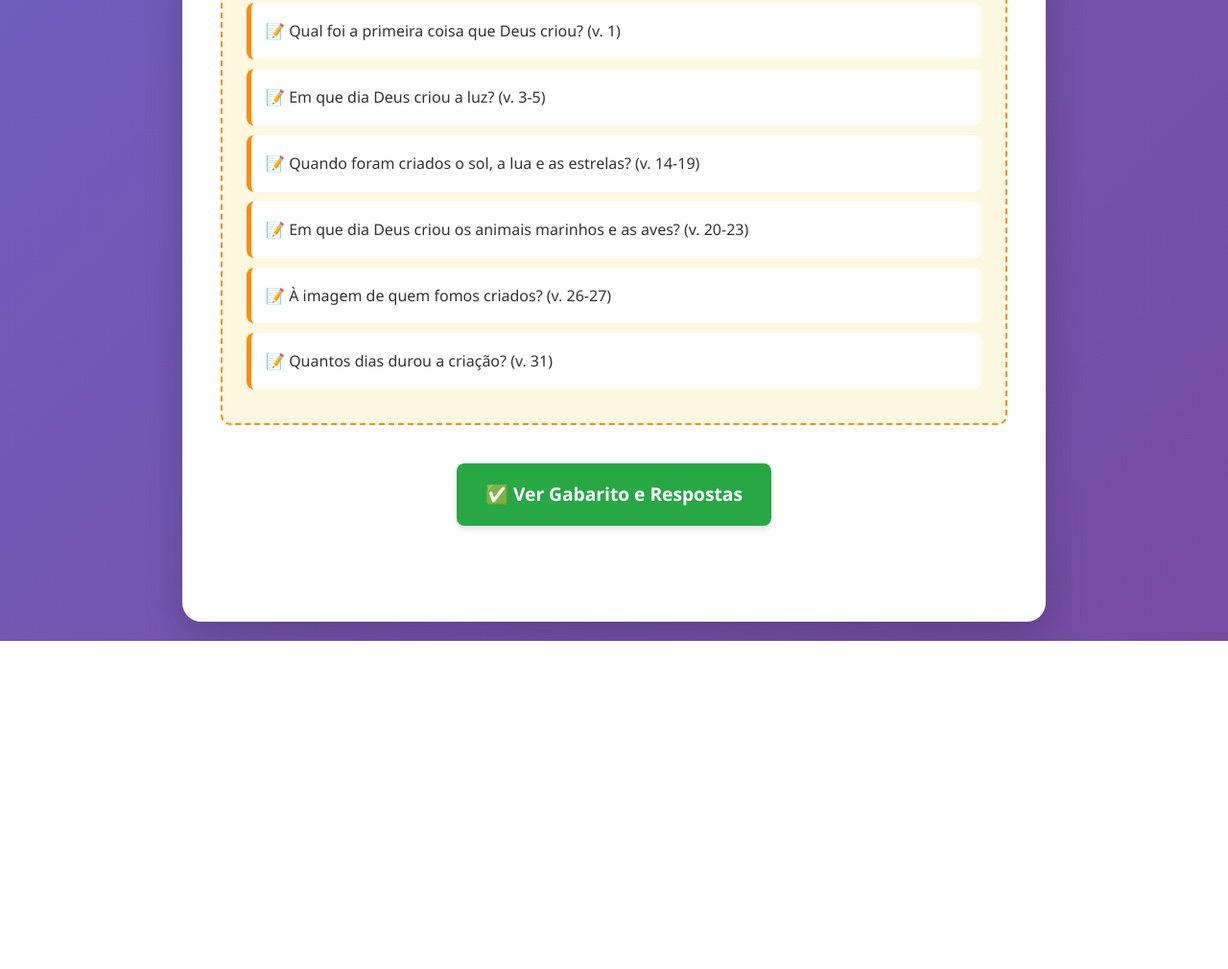
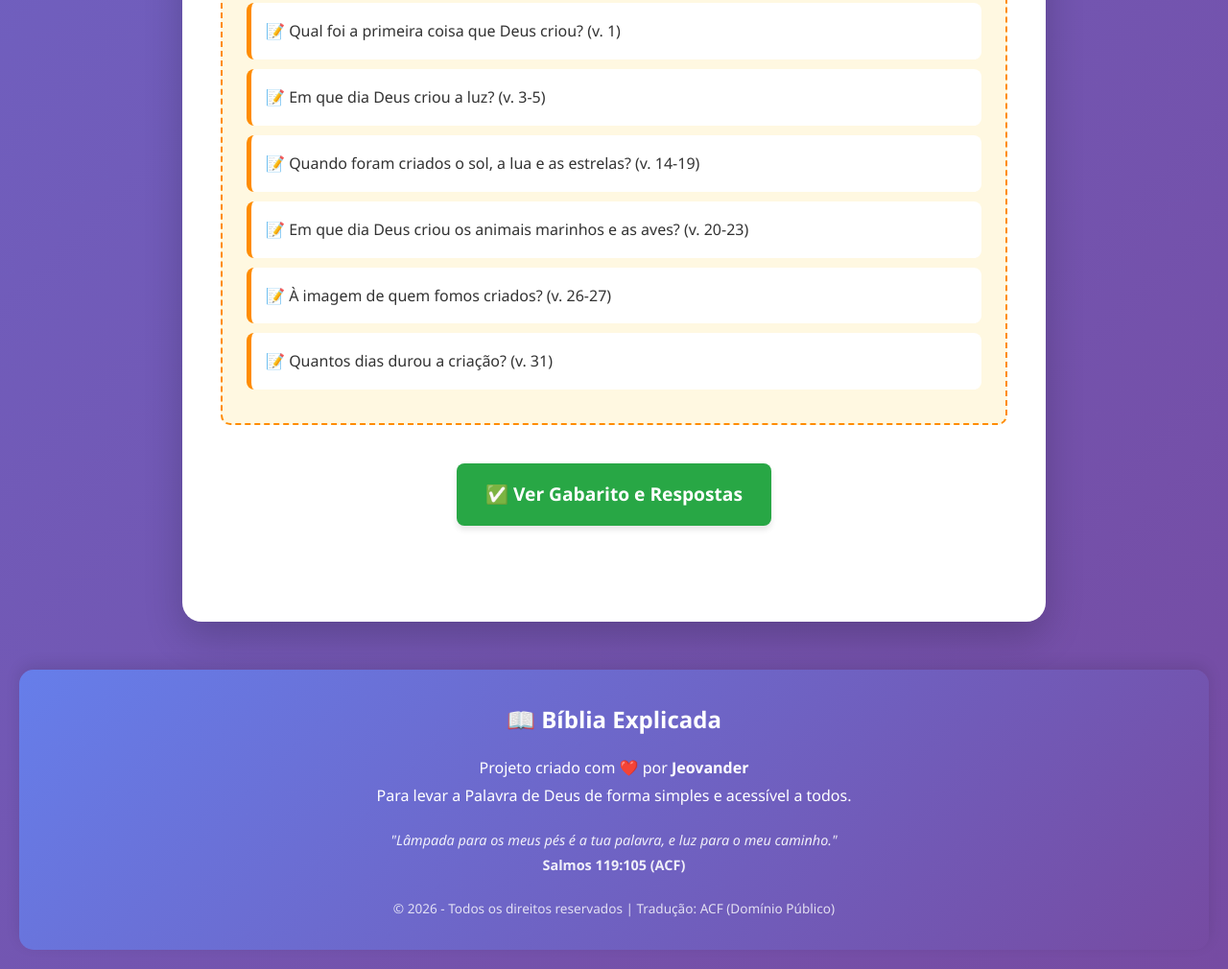
Before and after one commit to jeovander/biblia-explicada, a plain HTML site: page genesis-1.html in a window 1280 px wide. Shown: the part 3666-4676 px from the top of the page at 96% size. Before the commit the page ends 4334 px from the top, so only its background shows below. Drawn offline with Linux system fonts and the light colour scheme.

Commit message:
Update genesis-1.html

```diff
--- a/genesis-1.html
+++ b/genesis-1.html
@@ -194,3 +194,21 @@
     </div>
 </body>
 </html>
+        <!-- Rodapé -->
+        <footer style="background: linear-gradient(135deg, #667eea 0%, #764ba2 100%); color: white; text-align: center; padding: 30px 20px; margin-top: 50px; border-radius: 15px; box-shadow: 0 -5px 15px rgba(0,0,0,0.1);">
+            <h3 style="margin-bottom: 15px; font-size: 1.5em;">📖 Bíblia Explicada</h3>
+            <p style="margin-bottom: 10px; line-height: 1.8;">
+                Projeto criado com ❤️ por <strong>Jeovander</strong><br>
+                Para levar a Palavra de Deus de forma simples e acessível a todos.
+            </p>
+            <p style="margin-top: 20px; font-size: 0.9em; opacity: 0.9;">
+                <em>"Lâmpada para os meus pés é a tua palavra, e luz para o meu caminho."</em><br>
+                <strong>Salmos 119:105 (ACF)</strong>
+            </p>
+            <p style="margin-top: 20px; font-size: 0.85em; opacity: 0.8;">
+                © 2026 - Todos os direitos reservados | Tradução: ACF (Domínio Público)
+            </p>
+        </footer>
+    </div>
+</body>
+</html>
```
